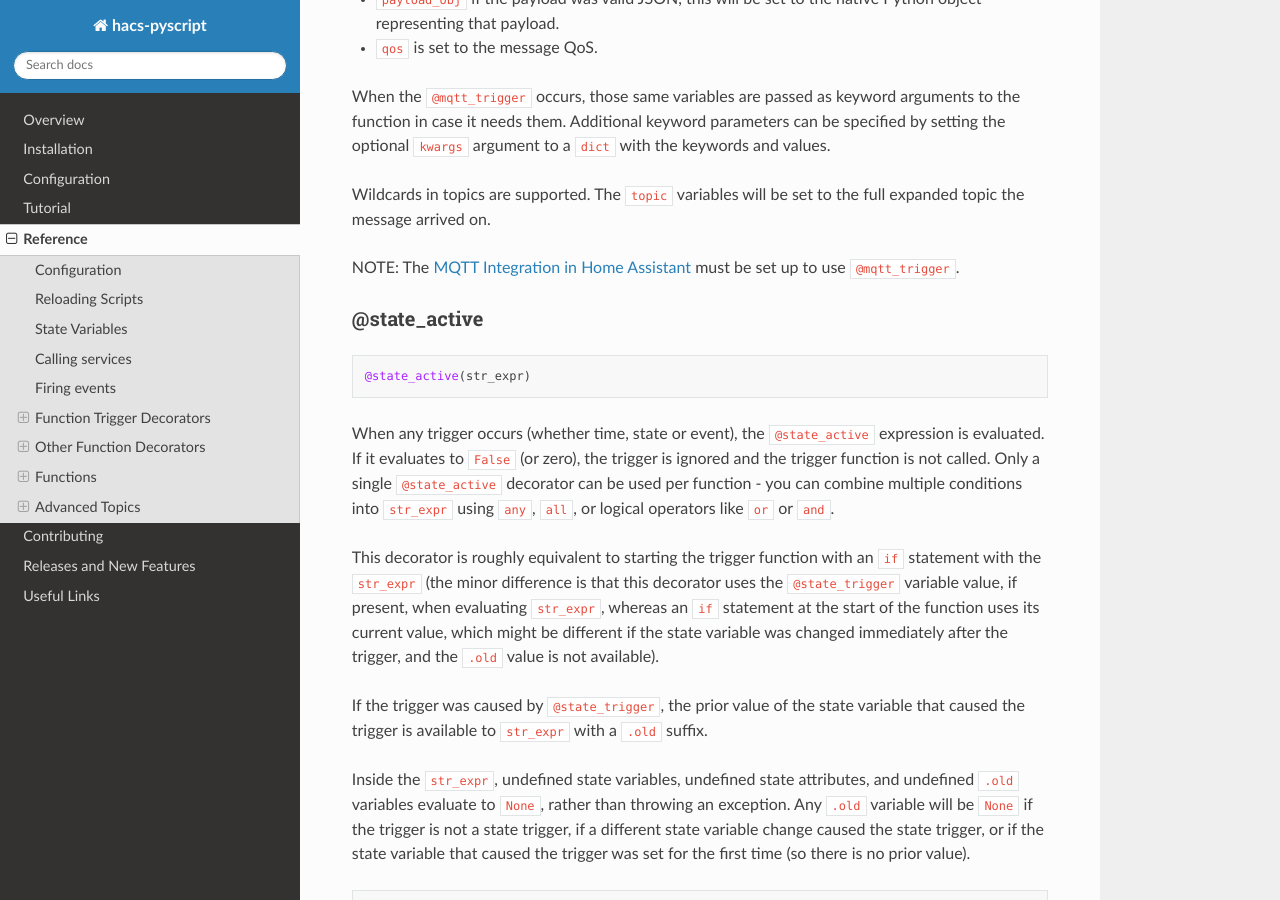
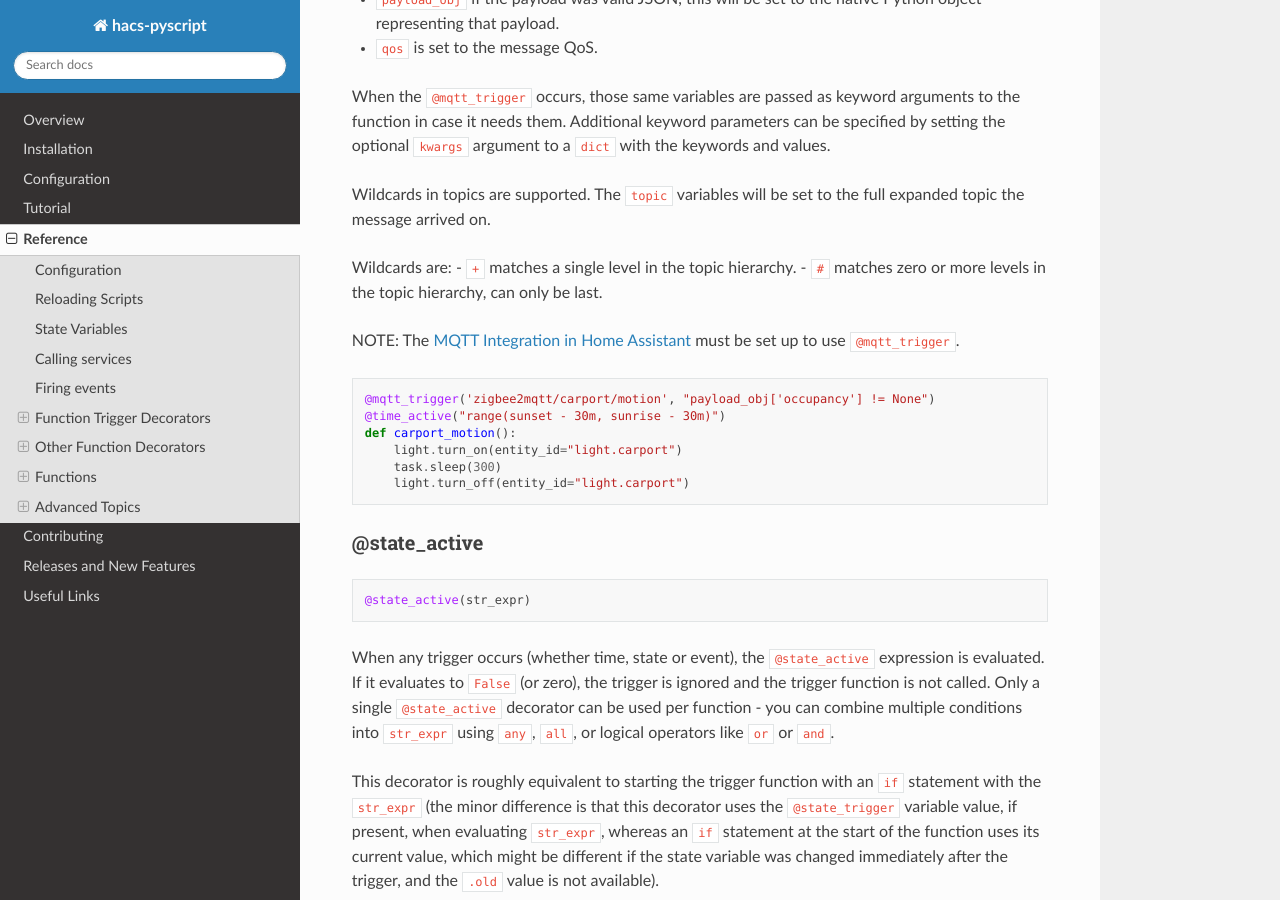
Before and after one commit to custom-components/pyscript, a Sphinx documentation site: the page built from docs/reference.rst, in a window 1280 px wide and 900 px high, scrolled down 17324 px. Built offline with Sphinx 7.4.7 and the Read the Docs theme 3.1.0, drawn with Linux system fonts in a browser that asks for light colours.

Commit message:
Document @mqtt_trigger wildcards, add an example

```diff
--- a/docs/reference.rst
+++ b/docs/reference.rst
@@ -791,8 +791,21 @@ optional ``kwargs`` argument to a ``dict`` with the keywords and values.
 Wildcards in topics are supported. The ``topic`` variables will be set to the full expanded topic
 the message arrived on.
 
+Wildcards are:
+- ``+`` matches a single level in the topic hierarchy.
+- ``#`` matches zero or more levels in the topic hierarchy, can only be last.
+
 NOTE: The `MQTT Integration in Home Assistant <https://www.home-assistant.io/integrations/mqtt/>`__
 must be set up to use ``@mqtt_trigger``.
+
+.. code:: python
+
+  @mqtt_trigger('zigbee2mqtt/carport/motion', "payload_obj['occupancy'] != None")
+  @time_active("range(sunset - 30m, sunrise - 30m)")
+  def carport_motion():
+      light.turn_on(entity_id="light.carport")
+      task.sleep(300)
+      light.turn_off(entity_id="light.carport")
 
 @state_active
 ^^^^^^^^^^^^^
```
